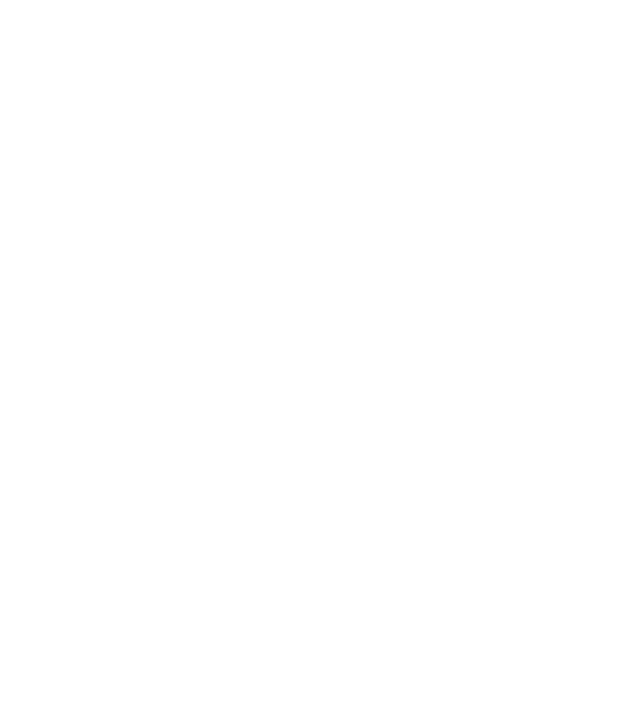
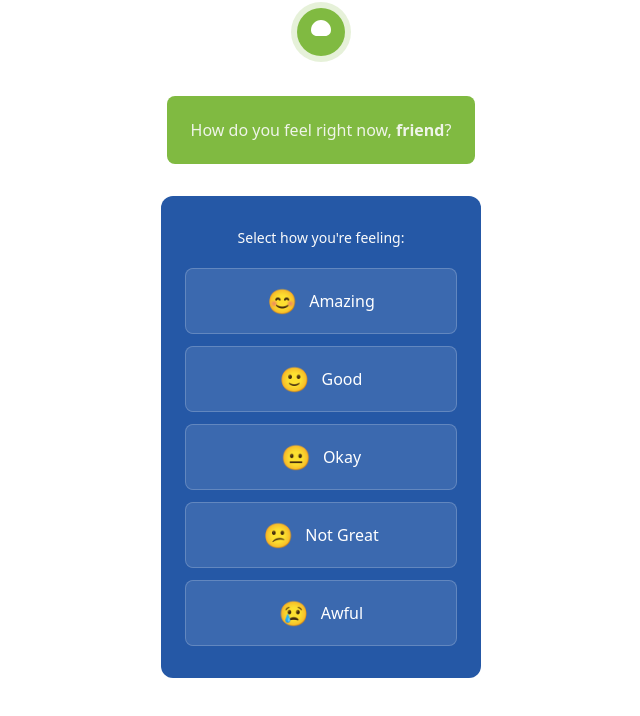
Before and after one commit to michaelebube/MindWell, a Nuxt app: page /onboarding/mood-log in a window 1280 px wide. Shown: the top 716 px of the page, without its empty margins (319-959 px from the left). Built offline with nearby package versions, Linux system fonts and the light colour scheme.

Commit message:
feat: Implement mood logging functionality with user authentication (Not complete - change the UI for the mood-log)

```diff
--- /dev/null
+++ b/app/composables/useMoodLog.ts
@@ -0,0 +1,78 @@
+import { collection, addDoc, query, where, getDocs, Timestamp } from 'firebase/firestore'
+
+export const useMoodLog = () => {
+  const { $auth, $firestore } = useNuxtApp()
+
+  const generateSessionId = () => {
+    return `session_${Date.now()}_${Math.random().toString(36).substring(2, 9)}`
+  }
+
+  const logMood = async (mood: string) => {
+    if (!$auth.currentUser) throw new Error('User not authenticated')
+
+    const today = new Date()
+    const dateString = today.toISOString().split('T')[0] // YYYY-MM-DD
+
+    try {
+      const moodLogData = {
+        userId: $auth.currentUser.uid,
+        mood,
+        createdAt: Timestamp.now(),
+        date: dateString,
+        sessionId: generateSessionId(),
+      }
+
+      const docRef = await addDoc(collection($firestore, 'moodLogs'), moodLogData)
+      return docRef.id
+    } catch (error) {
+      console.error('Error logging mood:', error)
+      throw error
+    }
+  }
+
+  const hasMoodLoggedToday = async (): Promise<boolean> => {
+    if (!$auth.currentUser) return false
+
+    const today = new Date()
+    today.setHours(0, 0, 0, 0)
+
+    try {
+      const moodLogsRef = collection($firestore, 'moodLogs')
+      const q = query(
+        moodLogsRef,
+        where('userId', '==', $auth.currentUser.uid),
+        where('createdAt', '>=', Timestamp.fromDate(today))
+      )
+
+      const snapshot = await getDocs(q)
+      return !snapshot.empty
+    } catch (error) {
+      console.error('Error checking mood log:', error)
+      return false
+    }
+  }
+
+  const getUserMoodLogs = async () => {
+    if (!$auth.currentUser) throw new Error('User not authenticated')
+
+    try {
+      const moodLogsRef = collection($firestore, 'moodLogs')
+      const q = query(moodLogsRef, where('userId', '==', $auth.currentUser.uid))
+
+      const snapshot = await getDocs(q)
+      return snapshot.docs.map((doc) => ({
+        id: doc.id,
+        ...doc.data(),
+      }))
+    } catch (error) {
+      console.error('Error fetching mood logs:', error)
+      throw error
+    }
+  }
+
+  return {
+    logMood,
+    hasMoodLoggedToday,
+    getUserMoodLogs,
+  }
+}
--- a/app/middleware/auth.ts
+++ b/app/middleware/auth.ts
@@ -1,11 +1,41 @@
-export default defineNuxtRouteMiddleware((to) => {
-  const { $auth } = useNuxtApp()
+import { collection, query, where, getDocs } from 'firebase/firestore'
+
+export default defineNuxtRouteMiddleware(async (to) => {
+  const { $auth, $firestore } = useNuxtApp()
+  const user = $auth.currentUser
 
   // Public routes that don't require authentication
-  const publicRoutes = ['/', '/login', '/register']
+  const publicRoutes = ['/', '/login', '/register', '/forgot-password']
+  const isPublicRoute = publicRoutes.includes(to.path) || to.path.startsWith('/auth/')
 
-  // Check if the route is public or in the auth folder
-  const isPublicRoute = publicRoutes.includes(to.path) || to.path.startsWith('/auth/')
+  // If user is authenticated and trying to access auth pages
+  if (user && (to.path === '/login' || to.path === '/register')) {
+    try {
+      // Check if user has logged mood today
+      const today = new Date()
+      today.setHours(0, 0, 0, 0)
+
+      const moodLogsRef = collection($firestore, 'moodLogs')
+      const q = query(
+        moodLogsRef,
+        where('userId', '==', user.uid),
+        where('createdAt', '>=', today.toISOString())
+      )
+
+      const snapshot = await getDocs(q)
+
+      // If mood logged today, go to chat page, otherwise mood-log page
+      if (snapshot.empty) {
+        return navigateTo('/mood-log')
+      } else {
+        return navigateTo('/chat')
+      }
+    } catch (error) {
+      console.error('Error checking mood log:', error)
+      // Default to mood-log on error
+      return navigateTo('/mood-log')
+    }
+  }
 
   // If the route is public, allow access
   if (isPublicRoute) {
@@ -13,9 +43,6 @@
   }
 
   // For protected routes, check authentication
-  const user = $auth.currentUser
-
-  // If not authenticated, redirect to login
   if (!user) {
     return navigateTo('/login')
   }
--- a/app/pages/auth/register.vue
+++ b/app/pages/auth/register.vue
@@ -177,7 +177,7 @@
 
     // Wait 3 seconds then redirect (user is already authenticated)
     setTimeout(() => {
-      router.push('/onboarding/mood-log')
+      router.push('/mood-log')
     }, 3000)
   } catch (err) {
     console.error('Registration error:', err)
--- a/app/pages/onboarding/mood-feedback.vue
+++ b/app/pages/onboarding/mood-feedback.vue
@@ -1,7 +1,12 @@
 <template>
-    <div>
-
-    </div>
+  <div></div>
 </template>
 
-<script setup></script>
+<script setup lang="ts">
+definePageMeta({
+  layout: 'app',
+  path: '/mood-feedback',
+})
+</script>
+
+<style scoped></style>
--- a/app/pages/onboarding/mood-log.vue
+++ b/app/pages/onboarding/mood-log.vue
@@ -1,7 +1,112 @@
 <template>
-    <div>
+  <div class="flex flex-col h-full">
+    <div class="flex-1 flex flex-col items-center justify-center px-6">
+      <!-- Logo/Icon Section -->
+      <div class="mb-8">
+        <div class="w-16 h-16 mx-auto">
+          <!-- You can replace this with your actual logo -->
+          <svg
+            viewBox="0 0 64 64"
+            fill="none"
+            xmlns="http://www.w3.org/2000/svg"
+            class="w-full h-full"
+          >
+            <circle cx="32" cy="32" r="30" fill="#80BA41" opacity="0.2" />
+            <circle cx="32" cy="32" r="24" fill="#80BA41" />
+            <path
+              d="M32 20C26.48 20 22 24.48 22 30C22 33.5 24.5 36 28 36H36C39.5 36 42 33.5 42 30C42 24.48 37.52 20 32 20Z"
+              fill="white"
+            />
+          </svg>
+        </div>
+      </div>
 
+      <!-- Green message card -->
+      <div
+        class="bg-[#80BA41] text-[#FBFBFB]/90 xs:px-6 px-8 xs:py-6 py-5 rounded-lg xs:max-w-80 max-w-72 text-center mb-8"
+      >
+        <p class="xs:text-base text-sm xs:leading-5 leading-5">
+          How do you feel right now, <span class="font-semibold">{{ userName }}</span
+          >?
+        </p>
+      </div>
+
+      <!-- Mood Options -->
+      <div
+        class="flex flex-col gap-3 w-full bg-[#2558A6] xs:max-w-80 max-w-72 rounded-xl px-6 py-8 mb-10 xs:mb-0"
+      >
+        <p class="text-[#FBFBFB] text-center xs:text-sm text-xs font-light mb-2">
+          Select how you're feeling:
+        </p>
+
+        <div class="flex flex-col gap-3">
+          <button
+            v-for="mood in moods"
+            :key="mood.value"
+            :disabled="loading"
+            class="w-full bg-white/10 hover:bg-white/20 text-white xs:py-4 py-3 rounded-lg xs:text-base text-sm font-medium transition-all duration-200 flex items-center justify-center gap-3 disabled:opacity-50 disabled:cursor-not-allowed border border-white/20 hover:border-white/40"
+            :class="{ 'ring-2 ring-[#80BA41]': selectedMood === mood.value }"
+            @click="handleMoodSelect(mood.value)"
+          >
+            <span class="text-2xl">{{ mood.emoji }}</span>
+            <span>{{ mood.label }}</span>
+          </button>
+        </div>
+
+        <!-- Loading state -->
+        <div v-if="loading" class="text-center text-white/70 text-xs mt-2">Saving your mood...</div>
+
+        <!-- Error state -->
+        <div v-if="error" class="text-center text-red-300 text-xs mt-2">
+          {{ error }}
+        </div>
+      </div>
     </div>
+  </div>
 </template>
 
-<script setup></script>
+<script setup lang="ts">
+definePageMeta({
+  layout: 'app',
+  path: '/mood-log',
+})
+
+const { $auth } = useNuxtApp()
+const router = useRouter()
+const { logMood } = useMoodLog()
+
+const userName = computed(() => {
+  return $auth.currentUser?.displayName || 'friend'
+})
+
+const moods = [
+  { value: 'amazing', label: 'Amazing', emoji: '😊' },
+  { value: 'good', label: 'Good', emoji: '🙂' },
+  { value: 'okay', label: 'Okay', emoji: '😐' },
+  { value: 'not-great', label: 'Not Great', emoji: '😕' },
+  { value: 'awful', label: 'Awful', emoji: '😢' },
+]
+
+const selectedMood = ref<string | null>(null)
+const loading = ref(false)
+const error = ref<string | null>(null)
+
+const handleMoodSelect = async (mood: string) => {
+  selectedMood.value = mood
+  loading.value = true
+  error.value = null
+
+  try {
+    await logMood(mood)
+    // Redirect to chat page after successful mood log
+    setTimeout(() => {
+      router.push('/mood-feedback')
+    }, 500)
+  } catch (err) {
+    console.error('Failed to log mood:', err)
+    error.value = 'Failed to save mood. Please try again.'
+    loading.value = false
+    selectedMood.value = null
+  }
+}
+</script>
--- a/eslint.config.mjs
+++ b/eslint.config.mjs
@@ -1,10 +1,21 @@
 import pluginVue from 'eslint-plugin-vue'
 import eslintConfigPrettier from 'eslint-config-prettier'
+import tsParser from '@typescript-eslint/parser'
+import vueParser from 'vue-eslint-parser'
 
 export default [
   ...pluginVue.configs['flat/recommended'],
   eslintConfigPrettier,
   {
+    files: ['**/*.vue', '**/*.ts', '**/*.tsx'],
+    languageOptions: {
+      parser: vueParser,
+      parserOptions: {
+        parser: tsParser,
+        ecmaVersion: 'latest',
+        sourceType: 'module',
+      },
+    },
     rules: {
       // Minimal rules - only critical errors
       'no-console': 'off',
```
Also changed, not shown: app/assets/Screenshot 2025-12-17 223907.png (added).
